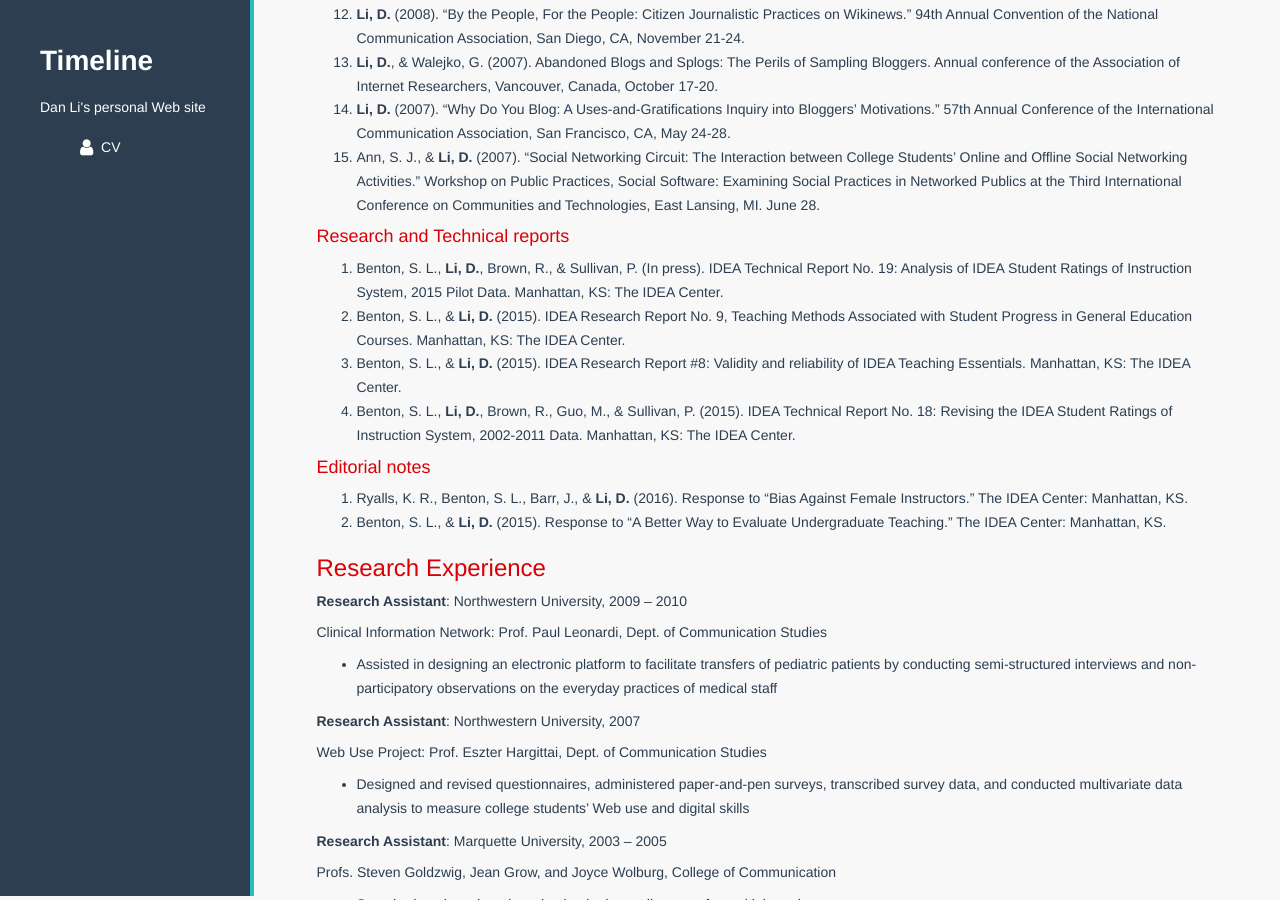
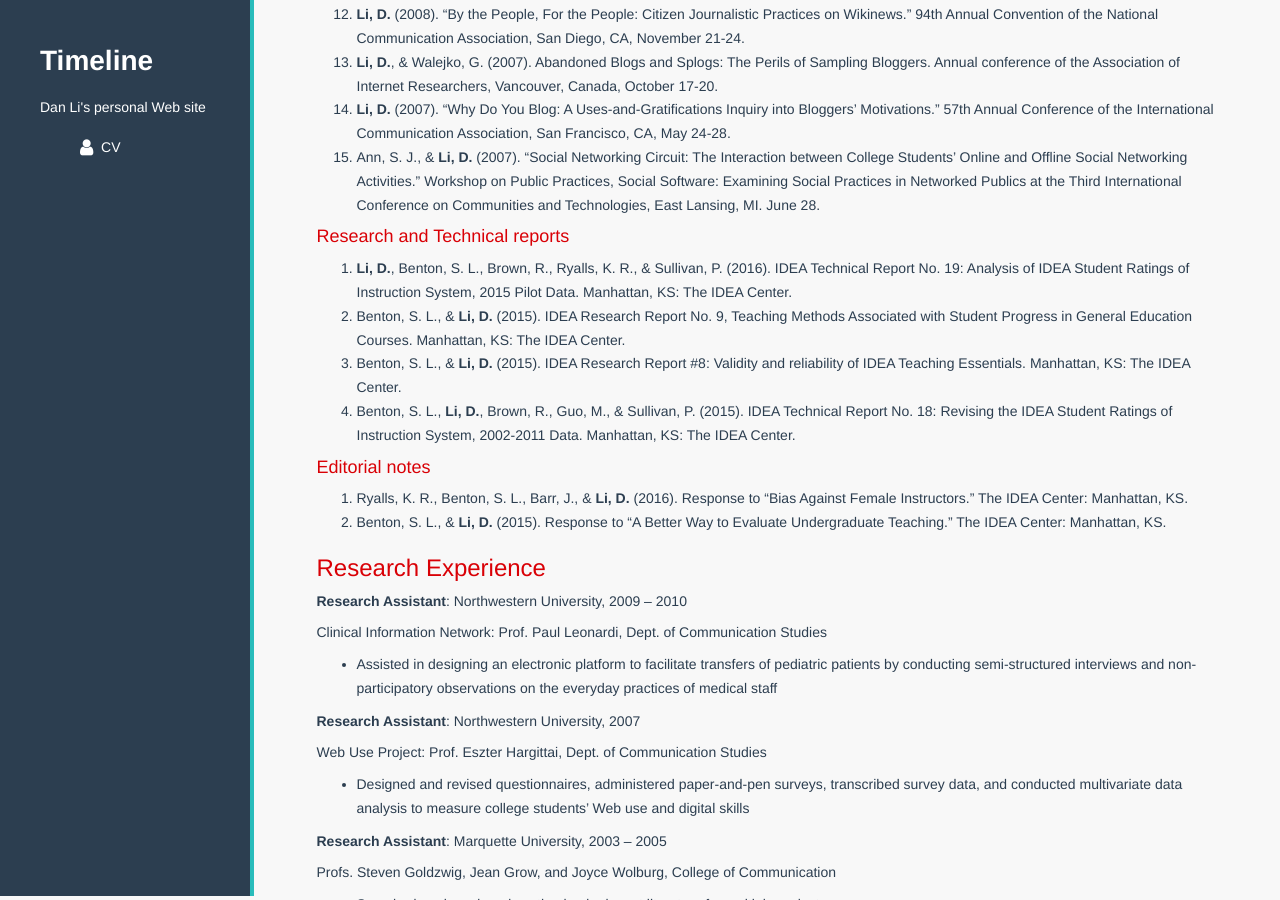
Before and after one commit to danli-ds/danliIDEA.github.io, a Jekyll site: the page built from CV/index.md, in a window 1280 px wide and 900 px high, scrolled down 1413 px. Built offline with Jekyll 4.4.1, drawn with Linux system fonts in a browser that asks for light colours; nearby versions of some CDN libraries.

Commit message:
Update TR 19 info

```diff
--- a/CV/index.md
+++ b/CV/index.md
@@ -61,7 +61,7 @@ Communities and Technologies, East Lansing, MI. June 28.
 
 #### Research and Technical reports
 
-1. Benton, S. L., **Li, D.**, Brown, R., & Sullivan, P. (In press). IDEA Technical Report No. 19: Analysis of IDEA Student Ratings of Instruction System, 2015 Pilot Data. Manhattan, KS: The IDEA Center.
+1.  **Li, D.**, Benton, S. L., Brown, R., Ryalls, K. R., & Sullivan, P. (2016). IDEA Technical Report No. 19: Analysis of IDEA Student Ratings of Instruction System, 2015 Pilot Data. Manhattan, KS: The IDEA Center.
 1. Benton, S. L., & **Li, D.** (2015). IDEA Research Report No. 9, Teaching Methods Associated with Student Progress in General Education Courses. Manhattan, KS: The IDEA Center.
 1. Benton, S. L., & **Li, D.** (2015). IDEA Research Report #8: Validity and reliability of IDEA Teaching Essentials. Manhattan, KS: The IDEA Center.
 1. Benton, S. L., **Li, D.**, Brown, R., Guo, M., & Sullivan, P. (2015). IDEA Technical Report No. 18: Revising the IDEA Student Ratings of Instruction System, 2002-2011 Data. Manhattan, KS: The IDEA Center.
```
